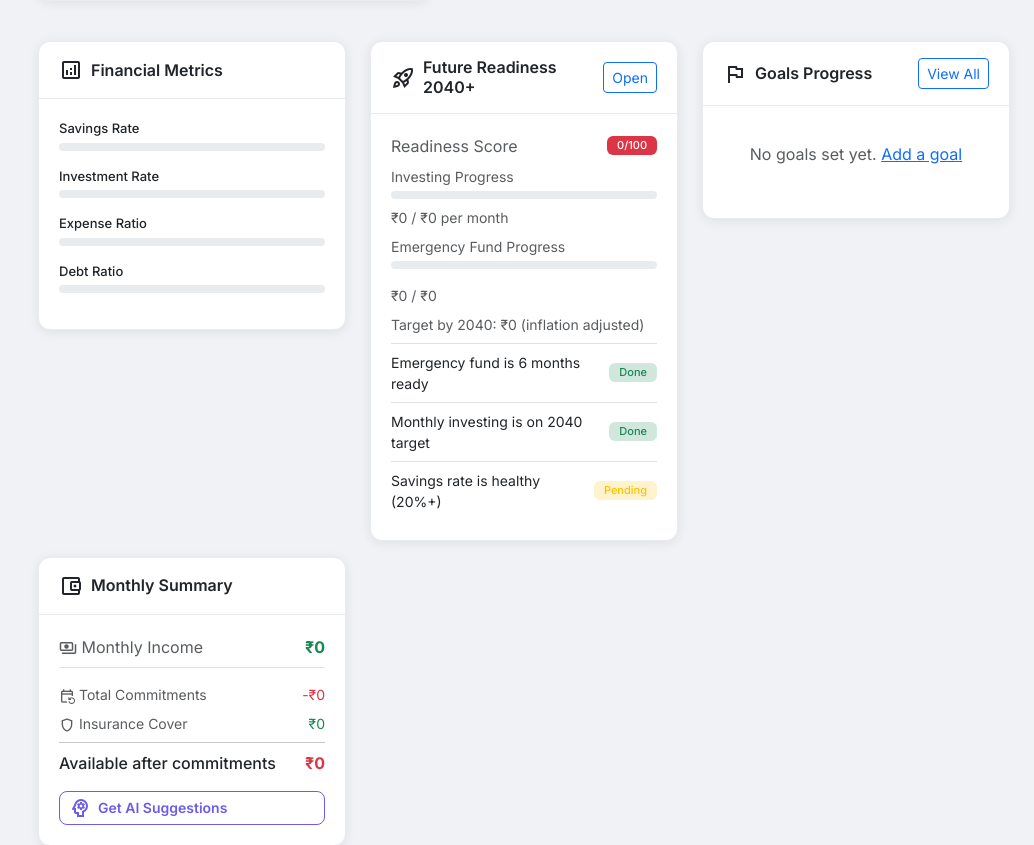
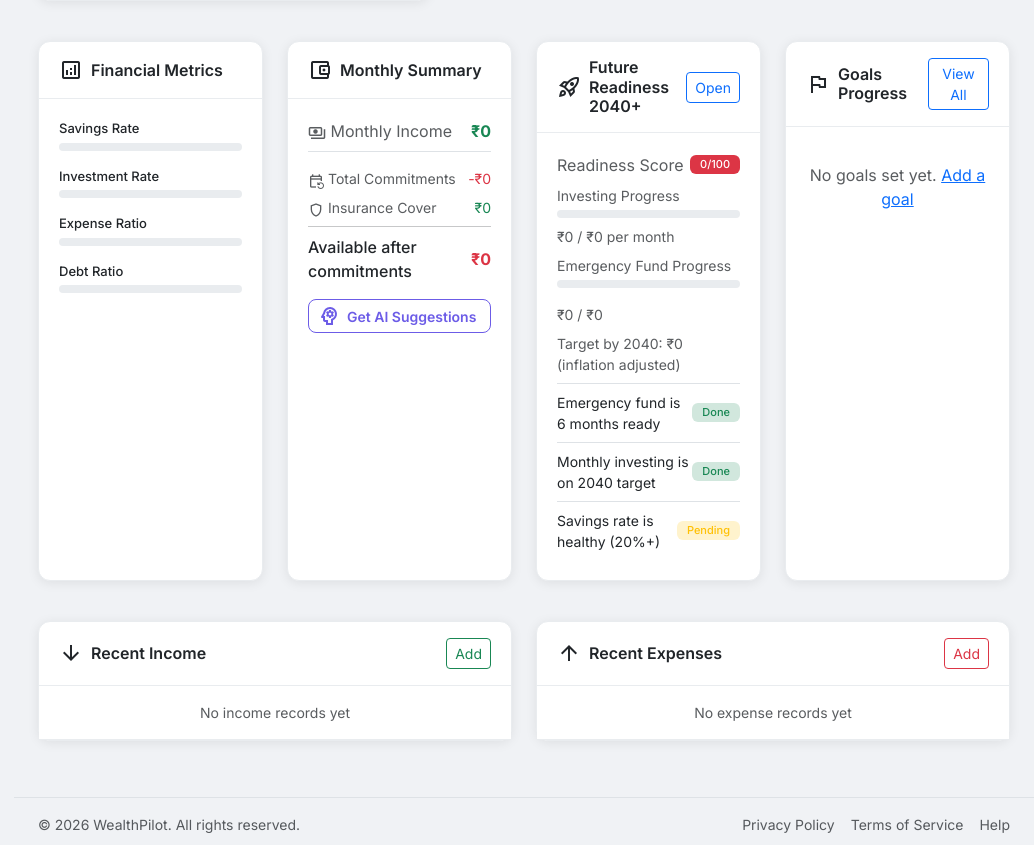
Before and after one commit to vinothkumarmari/WealthPilot, a Flask app: page /dashboard in a window 1280 px wide. Shown: the part 1694-2539 px from the top of the page, without its empty margins (246-1280 px from the left). Run offline with Flask 3, Linux system fonts and the light colour scheme; a user stored in the database is signed in; data comes from the database, SQL or seed files in the repository; data that the repository does not hold is empty; some libraries are stand-ins or nearby versions.

Commit message:
Fix dashboard card alignment: 4 cards in single row with equal heights
- Changed Health Metrics, Monthly Summary, Future Readiness, Goals from
  col-lg-4 (4x4=16, wrapping) to col-lg-3 (4x3=12, single row)
- Added h-100 to all cards for equal height alignment
- Moved Monthly Summary next to Financial Metrics for logical grouping
- Added h-100 to Financial Health Score card

```diff
--- a/app/templates/dashboard.html
+++ b/app/templates/dashboard.html
@@ -9,7 +9,7 @@
 <!-- Financial Health Score -->
 <div class="row mb-4">
     <div class="col-lg-4 mb-3">
-        <div class="card health-card">
+        <div class="card health-card h-100">
             <div class="card-body text-center">
                 <h6 class="text-muted mb-3">{{ t('Financial Health Score') }}</h6>
                 <div class="health-score-circle {% if health.score >= 75 %}score-excellent{% elif health.score >= 55 %}score-good{% elif health.score >= 35 %}score-fair{% else %}score-poor{% endif %}">
@@ -284,8 +284,8 @@
 
 <!-- Health Metrics & Goals -->
 <div class="row mb-4">
-    <div class="col-lg-4 mb-3">
-        <div class="card">
+    <div class="col-lg-3 mb-3">
+        <div class="card h-100">
             <div class="card-header">
                 <h6><span class="material-icons-outlined">analytics</span> {{ t('Financial Metrics') }}</h6>
             </div>
@@ -317,7 +317,36 @@
             </div>
         </div>
     </div>
-    <div class="col-lg-4 mb-3">
+    <div class="col-lg-3 mb-3">
+        <div class="card h-100">
+            <div class="card-header d-flex justify-content-between align-items-center">
+                <h6><span class="material-icons-outlined">account_balance_wallet</span> {{ t('Monthly Summary') }}</h6>
+            </div>
+            <div class="card-body">
+                <div class="d-flex justify-content-between align-items-center mb-3 pb-2 border-bottom">
+                    <span class="text-muted"><span class="material-icons-outlined" style="font-size:18px;vertical-align:middle;">payments</span> {{ t('Monthly Income') }}</span>
+                    <span class="text-success fw-bold">₹{{ current_user.monthly_salary|inr }}</span>
+                </div>
+                <div class="d-flex justify-content-between align-items-center mb-2">
+                    <small class="text-muted"><span class="material-icons-outlined" style="font-size:16px;vertical-align:middle;">event_repeat</span> {{ t('Total Commitments') }}</small>
+                    <small class="text-danger">-₹{{ monthly_commitments|inr }}</small>
+                </div>
+                <div class="d-flex justify-content-between align-items-center mb-2">
+                    <small class="text-muted"><span class="material-icons-outlined" style="font-size:16px;vertical-align:middle;">shield</span> {{ t('Insurance Cover') }}</small>
+                    <small class="text-success">₹{{ total_sum_assured|inr }}</small>
+                </div>
+                <hr class="my-2">
+                <div class="d-flex justify-content-between align-items-center">
+                    <span class="fw-medium">{{ t('Available after commitments') }}</span>
+                    <span class="fw-bold {% if (current_user.monthly_salary - monthly_commitments) > 0 %}text-success{% else %}text-danger{% endif %}">₹{{ (current_user.monthly_salary - monthly_commitments)|inr }}</span>
+                </div>
+                <a href="{{ url_for('main.suggestions') }}" class="btn btn-outline-accent btn-sm w-100 mt-3">
+                    <span class="material-icons-outlined">psychology</span> {{ t('Get AI Suggestions') }}
+                </a>
+            </div>
+        </div>
+    </div>
+    <div class="col-lg-3 mb-3">
         <div class="card h-100">
             <div class="card-header d-flex justify-content-between align-items-center">
                 <h6><span class="material-icons-outlined">rocket_launch</span> {{ t('Future Readiness 2040+') }}</h6>
@@ -356,8 +385,8 @@
             </div>
         </div>
     </div>
-    <div class="col-lg-4 mb-3">
-        <div class="card">
+    <div class="col-lg-3 mb-3">
+        <div class="card h-100">
             <div class="card-header d-flex justify-content-between align-items-center">
                 <h6><span class="material-icons-outlined">flag</span> {{ t('Goals Progress') }}</h6>
                 <a href="{{ url_for('main.goals') }}" class="btn btn-sm btn-outline-primary">{{ t('View All') }}</a>
@@ -379,35 +408,6 @@
                 {% else %}
                 <p class="text-muted text-center py-3">No goals set yet. <a href="{{ url_for('main.goals') }}">Add a goal</a></p>
                 {% endif %}
-            </div>
-        </div>
-    </div>
-    <div class="col-lg-4 mb-3">
-        <div class="card">
-            <div class="card-header d-flex justify-content-between align-items-center">
-                <h6><span class="material-icons-outlined">account_balance_wallet</span> {{ t('Monthly Summary') }}</h6>
-            </div>
-            <div class="card-body">
-                <div class="d-flex justify-content-between align-items-center mb-3 pb-2 border-bottom">
-                    <span class="text-muted"><span class="material-icons-outlined" style="font-size:18px;vertical-align:middle;">payments</span> {{ t('Monthly Income') }}</span>
-                    <span class="text-success fw-bold">₹{{ current_user.monthly_salary|inr }}</span>
-                </div>
-                <div class="d-flex justify-content-between align-items-center mb-2">
-                    <small class="text-muted"><span class="material-icons-outlined" style="font-size:16px;vertical-align:middle;">event_repeat</span> {{ t('Total Commitments') }}</small>
-                    <small class="text-danger">-₹{{ monthly_commitments|inr }}</small>
-                </div>
-                <div class="d-flex justify-content-between align-items-center mb-2">
-                    <small class="text-muted"><span class="material-icons-outlined" style="font-size:16px;vertical-align:middle;">shield</span> {{ t('Insurance Cover') }}</small>
-                    <small class="text-success">₹{{ total_sum_assured|inr }}</small>
-                </div>
-                <hr class="my-2">
-                <div class="d-flex justify-content-between align-items-center">
-                    <span class="fw-medium">{{ t('Available after commitments') }}</span>
-                    <span class="fw-bold {% if (current_user.monthly_salary - monthly_commitments) > 0 %}text-success{% else %}text-danger{% endif %}">₹{{ (current_user.monthly_salary - monthly_commitments)|inr }}</span>
-                </div>
-                <a href="{{ url_for('main.suggestions') }}" class="btn btn-outline-accent btn-sm w-100 mt-3">
-                    <span class="material-icons-outlined">psychology</span> {{ t('Get AI Suggestions') }}
-                </a>
             </div>
         </div>
     </div>
```
